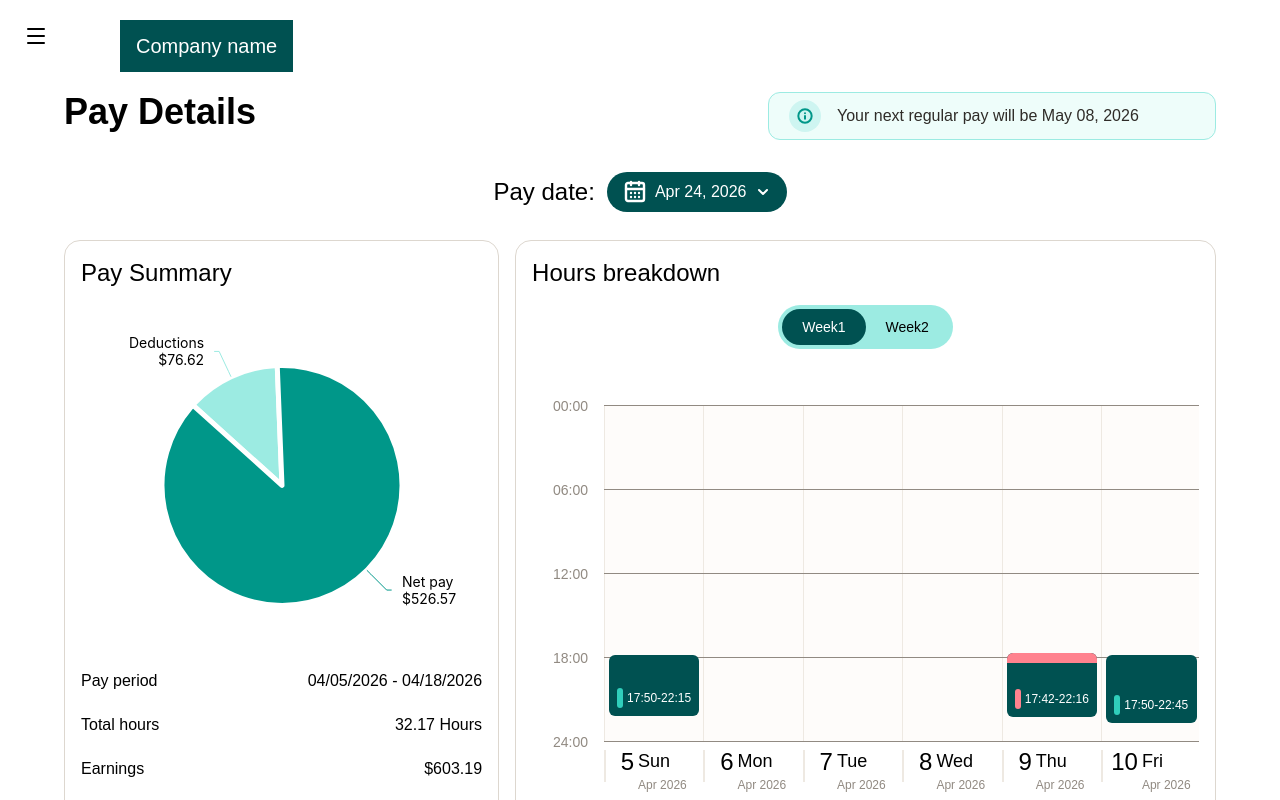
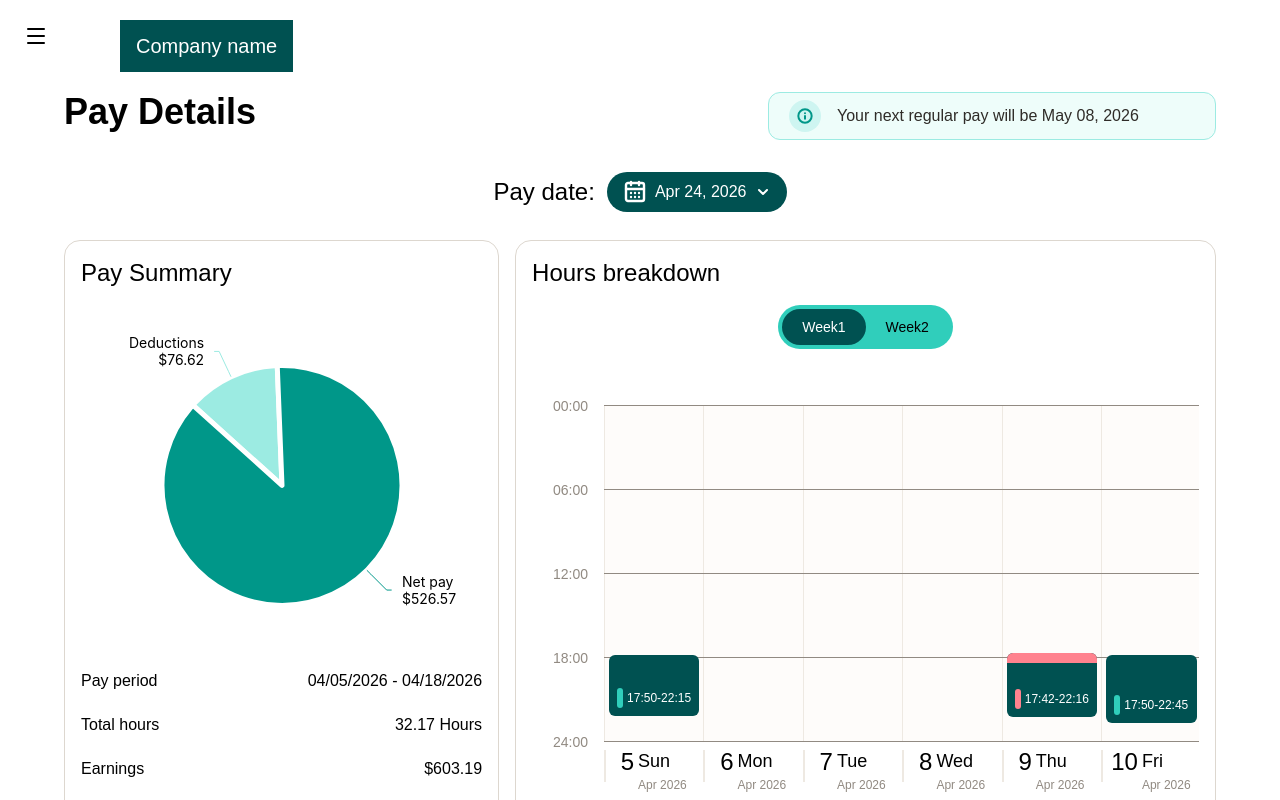
Before and after one commit to taka0330ko/ukg-pro-redesign, a React (Vite) app: page / in a window 1280 px wide. Shown: the top 800 px of the page. Built offline with nearby package versions, Linux system fonts and the light colour scheme.

Commit message:
feat:change toggle color

```diff
--- a/src/index.css
+++ b/src/index.css
@@ -68,9 +68,9 @@
   --semantic-btn-hover: var(--brand-lime-600);
   --semantic-btn-secondary: var(--brand-teal-900);
   --semantic-btn-secondary-hover: var(--brand-teal-700);
-  --semantic-toggle-bg: var(--brand-teal-200);
+  --semantic-toggle-bg: var(--brand-teal-400);
   --semantic-toggle-btn: var(--brand-teal-900);
-  --semantic-toggle-btn-hover: var(--brand-teal-400);
+  --semantic-toggle-btn-hover: var(--brand-teal-600);
   --semantic-menu-bar-bg: var(--neutral-100);
   --semantic-bg: var(--neutral-50);
 
```
